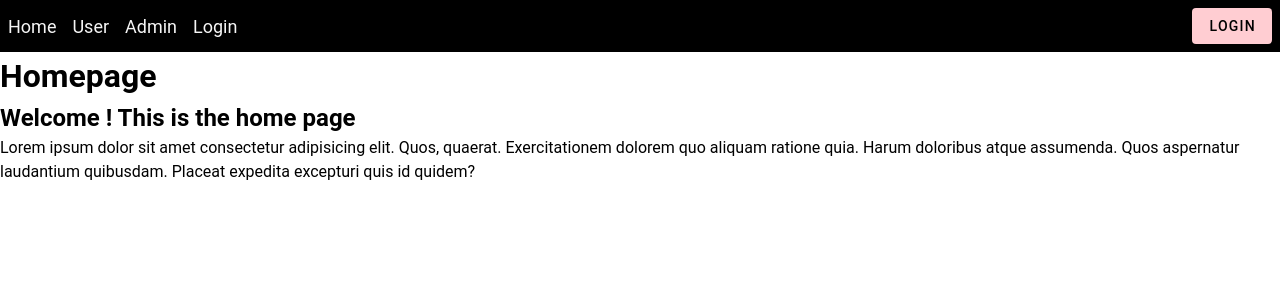
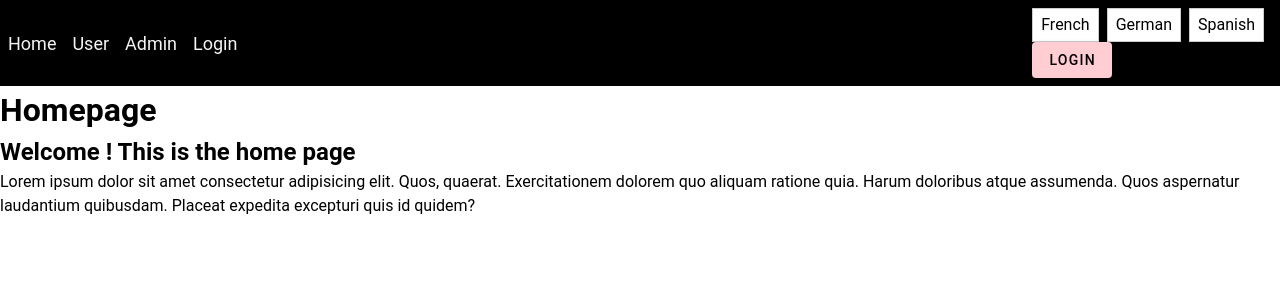
Before and after one commit to Louis-Gonzalez/starterPack, a Nuxt app: page / in a window 1280 px wide. Shown: the top 300 px of the page. Built offline with nearby package versions, Linux system fonts and the light colour scheme.

Commit message:
ADD i18n dependencey && ADD langswitcher

```diff
--- /dev/null
+++ b/components/common/LangSwitcher.vue
@@ -0,0 +1,37 @@
+<script setup>
+import { useCookie } from '#app'
+
+const { locale, locales, setLocale } = useI18n()
+const userLanguage = useCookie('i18n', {
+  maxAge: 10 * 60 * 60 * 30,
+})
+
+const availableLocales = computed(() => {
+  return locales.value.filter(i => i.code !== locale.value)
+})
+
+async function changeLocale(newLocale) {
+  await setLocale(newLocale)
+  userLanguage.value = newLocale
+}
+</script>
+
+<template>
+  <button
+    v-for="loc in availableLocales"
+    :key="loc.code"
+    @click="changeLocale(loc.code)"
+  >
+    {{ loc.name }}
+  </button>
+</template>
+
+<style scoped>
+button {
+  margin-right: 0.5rem;
+  padding: 0.25rem 0.5rem;
+  border: 1px solid #ccc;
+  background: white;
+  cursor: pointer;
+}
+</style>
--- a/components/common/Navbar.vue
+++ b/components/common/Navbar.vue
@@ -11,6 +11,7 @@
         <img class="avatar" :src="avatar" alt="user avatar" />
       </div>
       <div>
+        <LangSwitcher />
         <div v-if="token">
           <v-btn color="error" outlined @click="logOut"> Logout</v-btn>
         </div>
@@ -24,6 +25,7 @@
 
 <script setup lang="ts">
 import { useCookie } from '#app';
+import LangSwitcher from '~/components/common/LangSwitcher.vue';
 
 const routeList = [
   {
--- /dev/null
+++ b/i18n/locales/de-DE.json
@@ -0,0 +1,3 @@
+{
+  "home": "Startseite"
+}
--- /dev/null
+++ b/i18n/locales/en-GB.json
@@ -0,0 +1,3 @@
+{
+  "home": "Homepage"
+}
--- /dev/null
+++ b/i18n/locales/es-ES.json
@@ -0,0 +1,3 @@
+{
+  "home": "Página de inicio"
+}
--- /dev/null
+++ b/i18n/locales/fr-FR.json
@@ -0,0 +1,3 @@
+{
+  "home": "Page d'accueil"
+}
--- /dev/null
+++ b/i18nConfig.js
@@ -0,0 +1,14 @@
+import { fr as $vuetify } from 'vuetify/lib/locale';
+import localeFR from '~/i18n/locales/fr-FR.json';
+import localeEN from '~/i18n/locales/en-GB.json';
+import localeES from '~/i18n/locales/es-ES.json';
+import localeDE from '~/i18n/locales/de-DE.json';
+
+const messages = {
+  ...localeFR,
+  ...localeEN,
+  ...localeES,
+  ...localeDE,
+  ...$vuetify,
+};
+export default messages;
--- a/nuxt.config.ts
+++ b/nuxt.config.ts
@@ -1,8 +1,46 @@
 export default defineNuxtConfig({
-  modules: ['@nuxt/eslint', '@pinia/nuxt'],
+  modules: ['@nuxt/eslint', '@pinia/nuxt', '@nuxtjs/i18n'],
+  i18n: {
+    lazy: true,
+    langDir : "locales/",
+    strategy: "no_prefix",
+    skipSettingLocaleOnNavigate: false,
+    locales: [
+      {
+        code: "fr-FR",
+        iso:"fr-FR",
+        name: "French",
+        file:"fr-FR.json"
+      },
+      {
+        code: "de-DE",
+        iso:"de-DE",
+        name: "German",
+        file:"de-DE.json"
+      },
+      {
+        code: "en-GB",
+        iso:"en-GB",
+        name: "English",
+        file:"en-GB.json"
+      },
+      {
+        code: "es-ES",
+        iso:"es-ES",
+        name: "Spanish",
+        file:"es-ES.json"
+      },
+    ],
+    defaultLocale: "en-GB",
+    detectBrowserLanguage: {
+      useCookie: true, // pour utiliser la langue du navigateur (false)
+      cookieKey: 'i18n_redirected',
+      redirectOn: 'root'
+    },
+    vueI18n: './i18nConfig.js'
+  },
   compatibilityDate: '2024-11-01',
   css: ['vuetify/styles', '@mdi/font/css/materialdesignicons.min.css'],
-
   vite: {
     define: { 'process.env.DEBUG': false },
     css: {
@@ -13,7 +51,6 @@ export default defineNuxtConfig({
       },
     },
   },
-
   build: {
     transpile: ['vuetify'],
   },
--- a/package.json
+++ b/package.json
@@ -14,6 +14,7 @@
   "dependencies": {
     "@mdi/font": "^7.4.47",
     "@nuxt/eslint": "^1.2.0",
+    "@nuxtjs/i18n": "^9.5.3",
     "@pinia/nuxt": "^0.10.1",
     "eslint": "^9.23.0",
     "nuxt": "^3.16.1",
--- a/pages/index.vue
+++ b/pages/index.vue
@@ -1,9 +1,7 @@
-<script setup lang="ts">
-let title = 'Homepage';
-</script>
+<script setup lang="ts"></script>
 
 <template>
-  <h1>{{ title }}</h1>
+  <h1>{{$t('home')}}</h1>
   <div>
     <h2>Welcome ! This is the home page</h2>
     <div>
```
Also changed, not shown: app.vue (+4 -3 lines), 2 other files (tests, documents, lock files or other folders).
